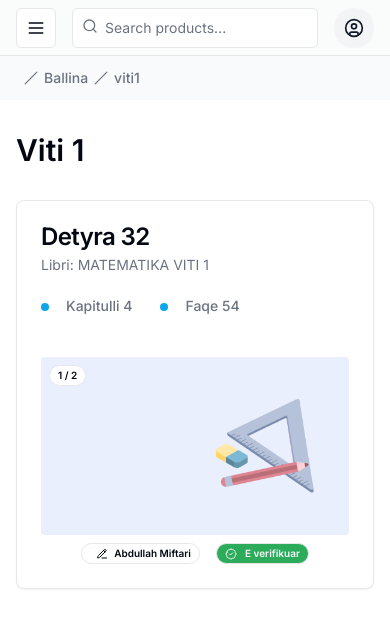
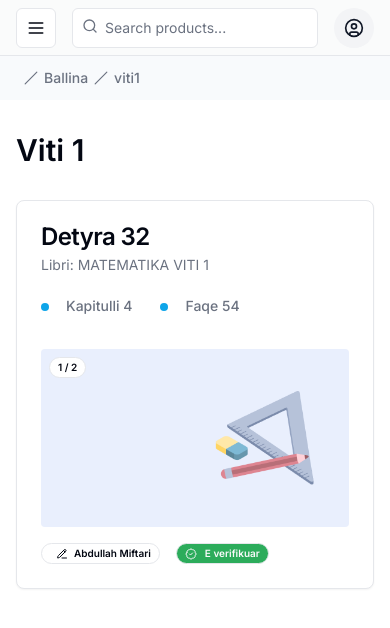
Before and after one commit to AbdullahMift/StudentMathForum-new, a React (Vite) app: page /viti1 in a window 390 px wide. Shown: the top 628 px of the page. Built offline with nearby package versions, Linux system fonts and the light colour scheme.

Commit message:
fix: small fixes on responsiveness

```diff
--- a/src/components/DetyraCard.tsx
+++ b/src/components/DetyraCard.tsx
@@ -22,7 +22,7 @@ export default function DetyraCard() {
           <CardTitle>Detyra 32</CardTitle>
           <CardDescription>Libri: MATEMATIKA VITI 1</CardDescription>
         </CardHeader>
-        <CardContent className="flex flex-row gap-7 sm:gap-0 sm:flex-col">
+        <CardContent className="flex flex-row gap-7 px-6 pb-0 sm:pb-6  sm:gap-0 sm:flex-col">
           <div className="mb-2 grid grid-cols-[25px_1fr] items-start pb-1 last:mb-0 last:pb-0">
             <span className="flex h-2 w-2 translate-y-1 rounded-full bg-sky-500" />
             <div className="space-y-1">
@@ -40,7 +40,7 @@ export default function DetyraCard() {
             </div>
           </div>
         </CardContent>
-        <CardFooter className="flex gap-2 lg:gap-3 hidden sm:block">
+        <CardFooter className="gap-3 sm:flex hidden">
           <Badge variant="outline" className="gap-[0.5] lg:gap-1 ">
             <PencilLine className="h-3" />
             Abdullah Miftari
@@ -49,14 +49,14 @@ export default function DetyraCard() {
         </CardFooter>
       </div>
       <div className="p-6">
-        <CardContent className="p-0 flex flex-col sm:justify-center items-center h-full">
+        <CardContent className="p-0 flex flex-col sm:justify-center sm:items-center h-full">
           <div className="flex h-full">
             <img src={Viti1} className="h-full w-full sm:w-[200px] object-cover relative rounded-sm" />
             <Badge variant="outline" className="m-2 absolute">
               1 / 2
             </Badge>
           </div>
-          <CardFooter className="flex gap-4 pt-2 lg:gap-3 sm:hidden">
+          <CardFooter className="flex gap-4 pt-2 p-0 pt-4 lg:gap-3 sm:hidden">
           <Badge variant="outline" className="gap-[0.5] lg:gap-1 ">
             <PencilLine className="h-3" />
             Abdullah Miftari
--- a/src/components/ui/card.tsx
+++ b/src/components/ui/card.tsx
@@ -60,7 +60,7 @@ const CardContent = React.forwardRef<
   HTMLDivElement,
   React.HTMLAttributes<HTMLDivElement>
 >(({ className, ...props }, ref) => (
-  <div ref={ref} className={cn("px-6 py-2 sm:p-6 pt-0", className)} {...props} />
+  <div ref={ref} className={cn("p-6 pt-0", className)} {...props} />
 ))
 CardContent.displayName = "CardContent"
 
@@ -70,7 +70,7 @@ const CardFooter = React.forwardRef<
 >(({ className, ...props }, ref) => (
   <div
     ref={ref}
-    className={cn("flex items-center  p-6 pt-0 pb-0 sm:pb-6", className)}
+    className={cn("flex items-center p-6 pt-0 pb-0 sm:pb-6", className)}
     {...props}
   />
 ))
--- a/src/pages/Ballina.tsx
+++ b/src/pages/Ballina.tsx
@@ -30,7 +30,7 @@ const Ballina = () => {
           className="h-full border border-dashed shadow-sm rounded"
           x-chunk="dashboard-02-chunk-1"
         > */}
-        <div className="flex flex-wrap items-start justify-center sm:justify-start py-8 rounded-lg gap-8 ">
+        <div className="flex flex-wrap items-start justify-center sm:justify-start py-8 lg:px-8 rounded-lg gap-8 ">
           {vitet.map((item) => (
             <Link to={item.path} className="max-w-[400px] w-full sm:w-[250px]">
               <Card className=" w-full hover:cursor-pointer hover:shadow-lg">
```
